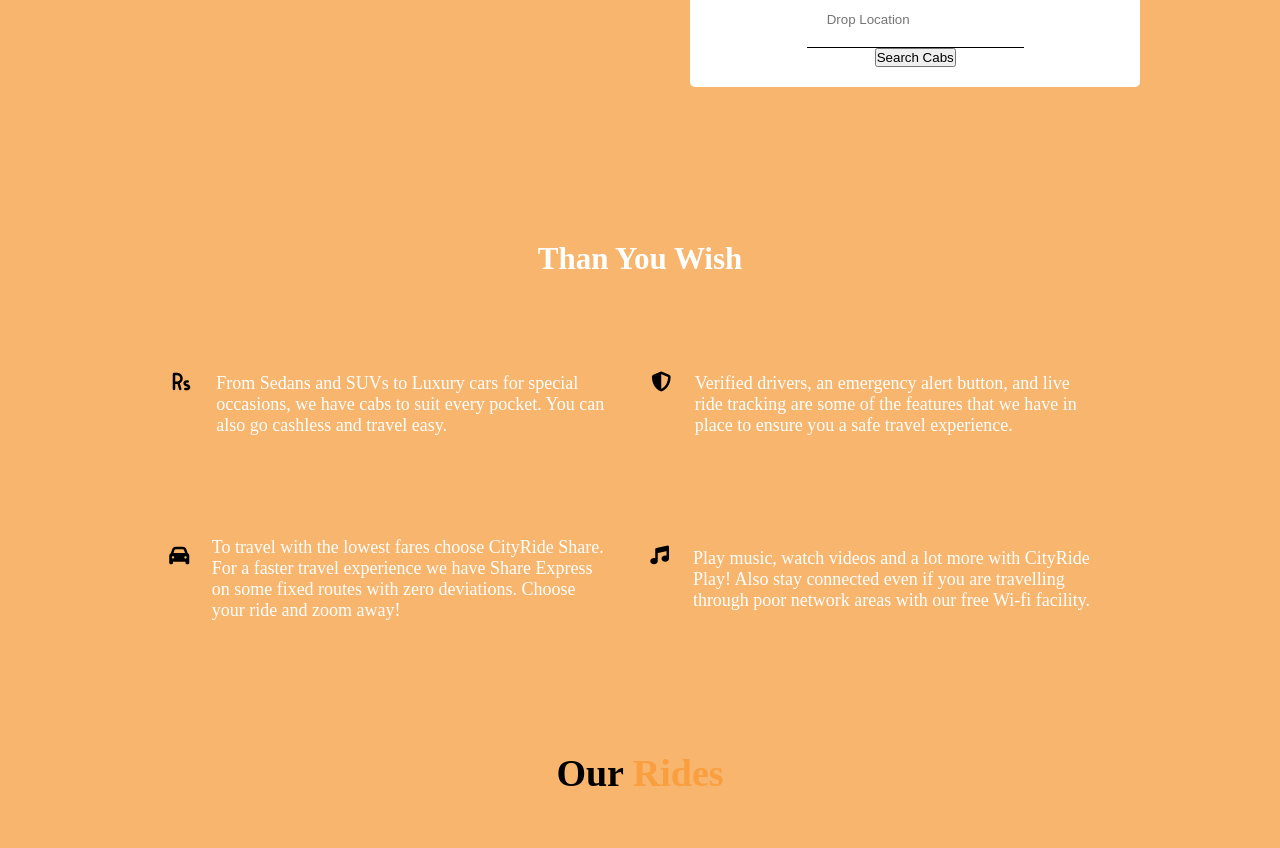
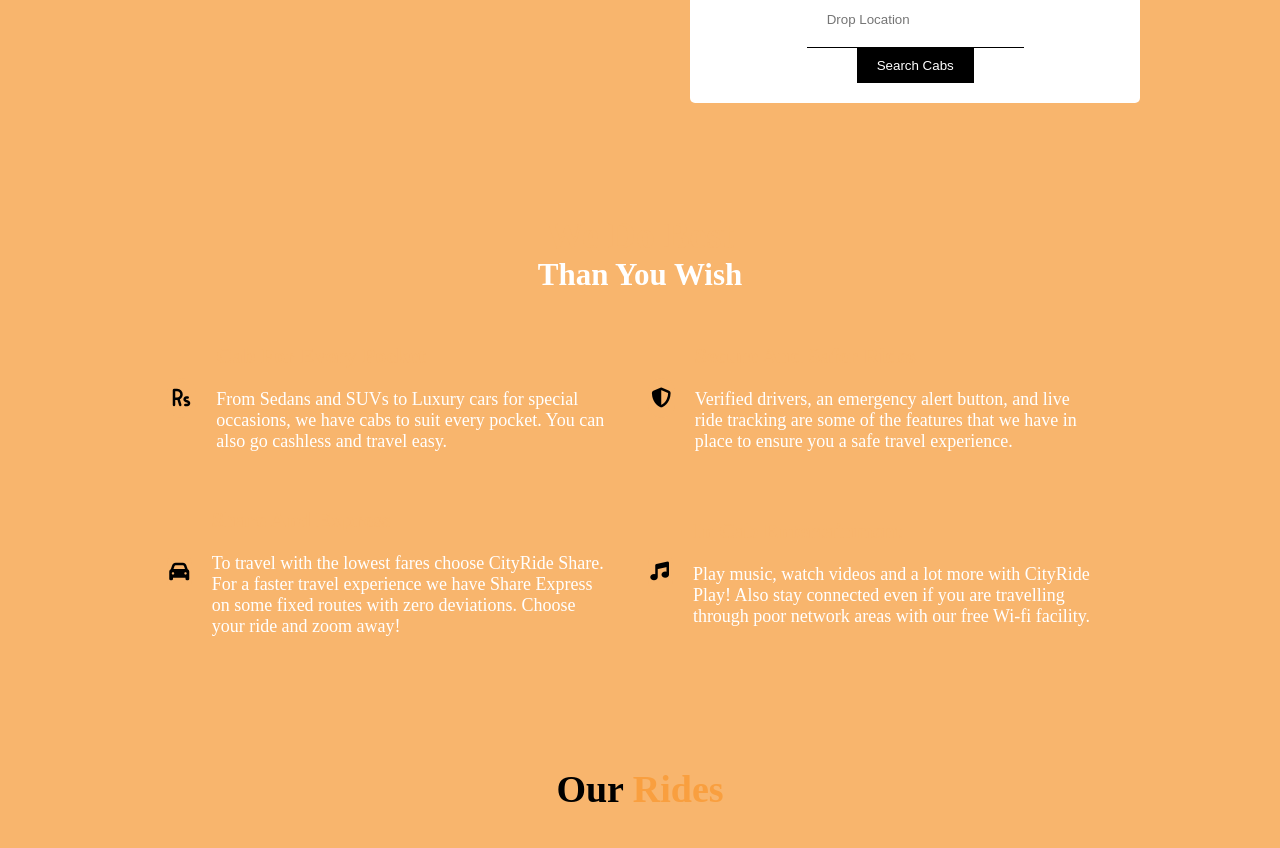
Before and after one commit to buJJI7865/munna, a plain HTML site: page index.html in a window 1280 px wide. Shown: the part 1297-2145 px from the top of the page. Drawn offline with Linux system fonts and the light colour scheme.

Commit message:
Update CabRide_style.css

```diff
--- a/CabRide_style.css
+++ b/CabRide_style.css
@@ -374,3 +374,12 @@ html{
         text-align: center;
     }
 }
+/* CabRide_style.css */
+
+.search-cabs button.search-button {
+    background-color: black;
+    color: white;
+    padding: 10px 20px; /* Adjust padding as needed */
+    border: none;
+    cursor: pointer;
+}
```
